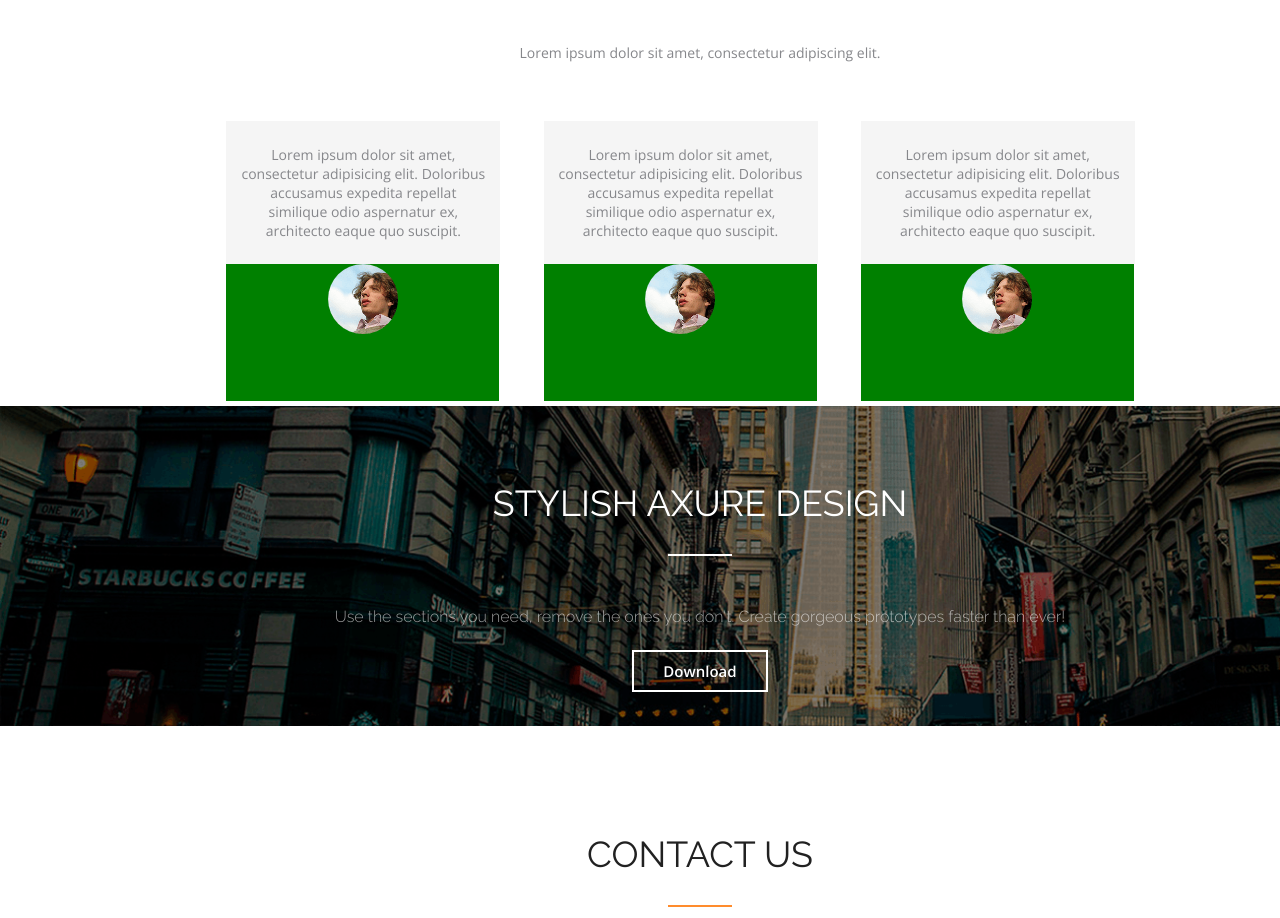
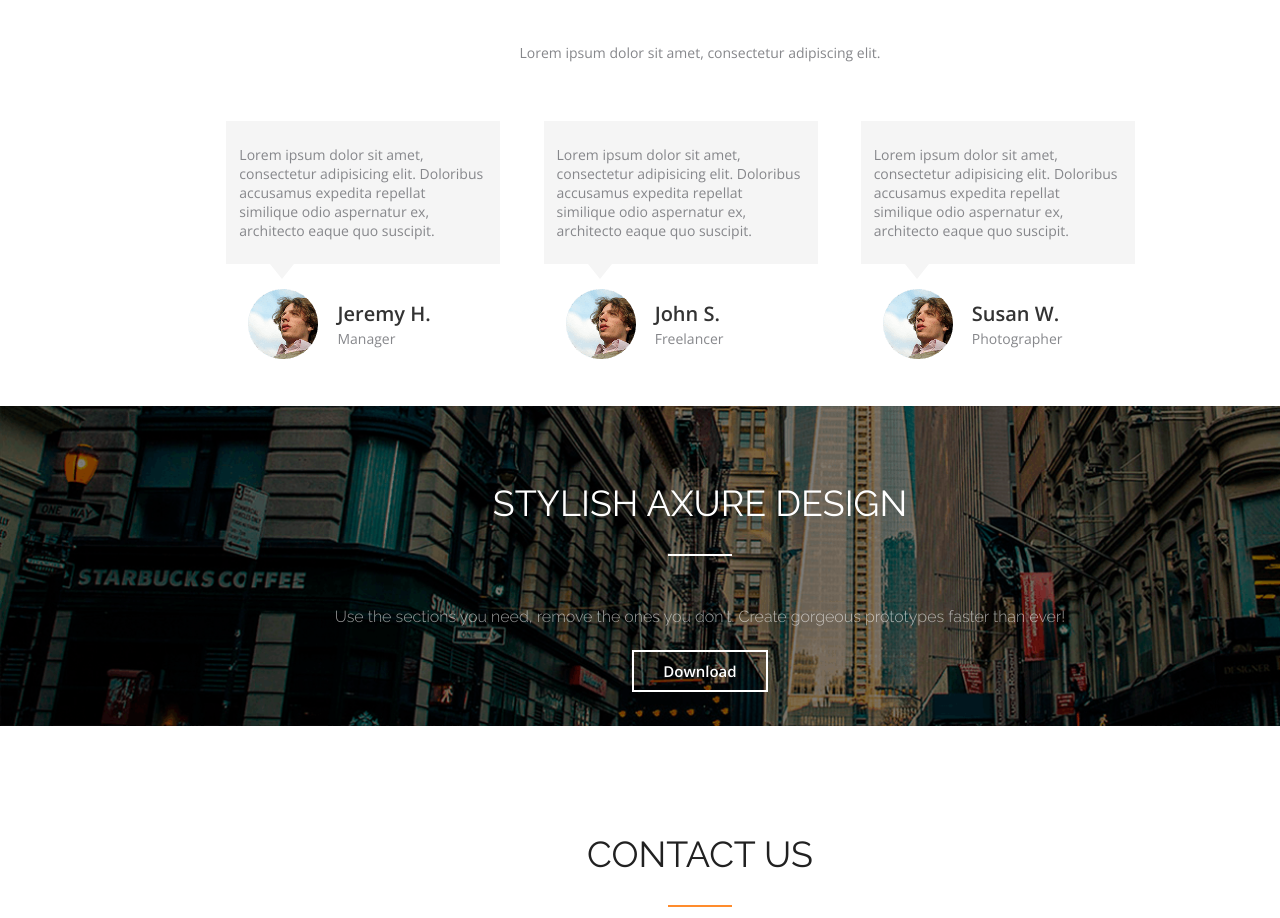
Before and after one commit to g5-freemen/lesson_4, a plain HTML site: page index.html in a window 1280 px wide. Shown: the part 3080-3998 px from the top of the page. Drawn offline with nearby package versions, Linux system fonts and the light colour scheme.

Commit message:
fix: customer section

```diff
--- a/index.html
+++ b/index.html
@@ -215,7 +215,12 @@
                 accusamus expedita repellat similique odio aspernatur ex, architecto eaque
                 quo suscipit.
             </p>
+            <div class="customer-tab--testimonial-triangle"></div>
             <img class="customer-tab--photo" src="./img/customer_avatar.png" alt="Customer photo">
+            <div class="customer-tab--photo-description">
+                <span class="customer-tab--photo-name">Jeremy H.</span><br>
+                <span class="customer-tab--photo-occupation">Manager</span>
+            </div>
         </div>
         <div class="section-prices__tab customer-tab">
             <p class="customer-tab--testimonial">
@@ -223,7 +228,12 @@
                 accusamus expedita repellat similique odio aspernatur ex, architecto eaque
                 quo suscipit.
             </p>
+            <div class="customer-tab--testimonial-triangle"></div>
             <img class="customer-tab--photo" src="./img/customer_avatar.png" alt="Customer photo">
+            <div class="customer-tab--photo-description">
+                <span class="customer-tab--photo-name">John S.</span><br>
+                <span class="customer-tab--photo-occupation">Freelancer</span>
+            </div>
         </div>
         <div class="section-prices__tab customer-tab">
             <p class="customer-tab--testimonial">
@@ -231,7 +241,12 @@
                 accusamus expedita repellat similique odio aspernatur ex, architecto eaque
                 quo suscipit.
             </p>
+            <div class="customer-tab--testimonial-triangle"></div>
             <img class="customer-tab--photo" src="./img/customer_avatar.png" alt="Customer photo">
+            <div class="customer-tab--photo-description">
+                <span class="customer-tab--photo-name">Susan W.</span><br>
+                <span class="customer-tab--photo-occupation">Photographer</span>
+            </div>
         </div>
     </div>
 
--- a/style/main.css
+++ b/style/main.css
@@ -449,19 +449,52 @@ p       {
         }
 
 .customer-tab {
+        display: inline-block;
         margin-top: 0px;
         margin-bottom: 99px;
         width: 273px;
         height: 100%;
-        background-color: green;
+        background-color: #FFFFFF;
+        text-align: left;
         }
 
 .customer-tab--testimonial {
-        margin: 0 auto;
+        margin: 0;
         padding: 24px 13px;
         width: 248px;
         height: auto;
         background-color: #F5F5F5;
+        color: #86878B;
+        text-align: left;
+        font-size: 14px;
+        }
+
+.customer-tab--testimonial-triangle {
+        margin-left: 44px;
+	width: 0;
+	height: 0;
+	border-left: 12px solid transparent;
+	border-right: 12px solid transparent;
+	border-top: 15px solid #F5F5F5;
+        }
+
+.customer-tab--photo {
+        margin: 10px 15px 0 22px;
+        }
+
+.customer-tab--photo-description {
+        display: inline-block;
+        position: relative;
+        top: -15px;
+        }
+
+.customer-tab--photo-name {
+        color: #333333;
+        font-size: 20px;
+        font-weight: bold;
+        }
+
+.customer-tab--photo-occupation {
         color: #86878B;
         font-size: 14px;
         }
```
